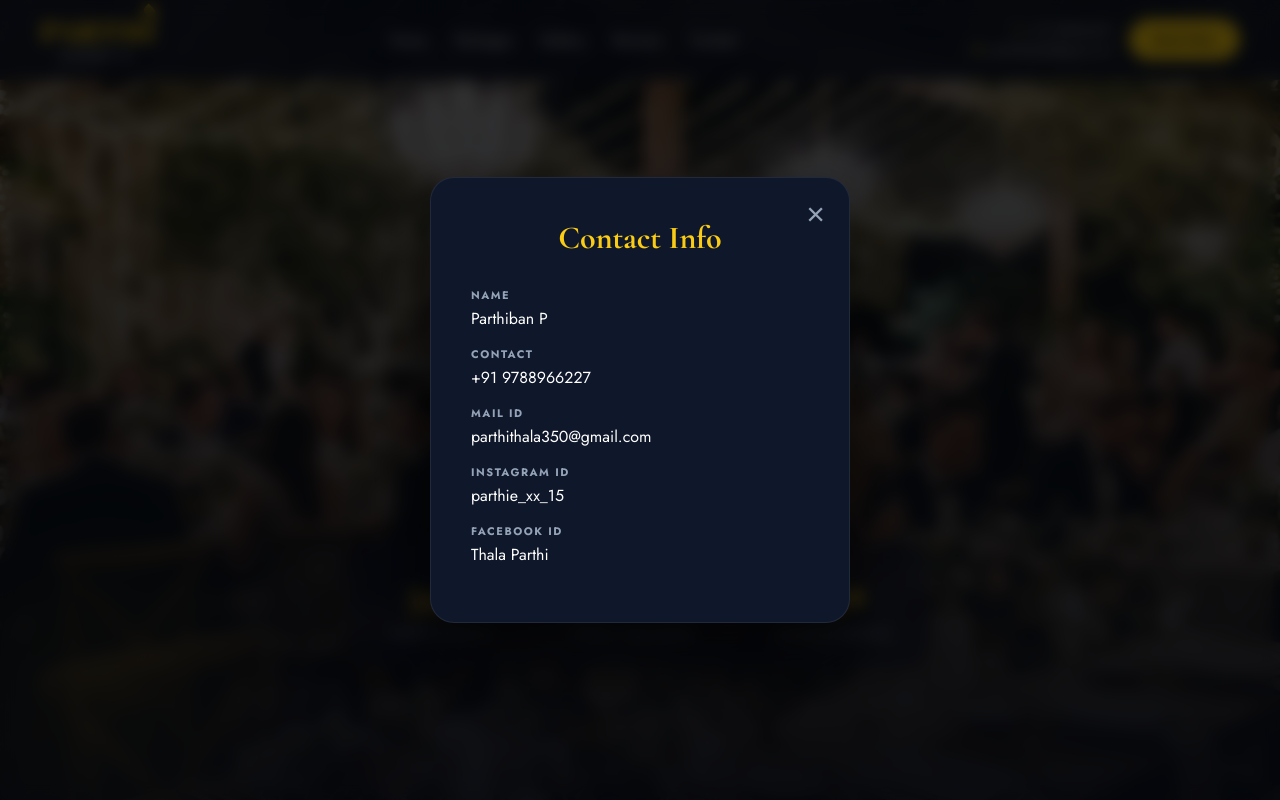
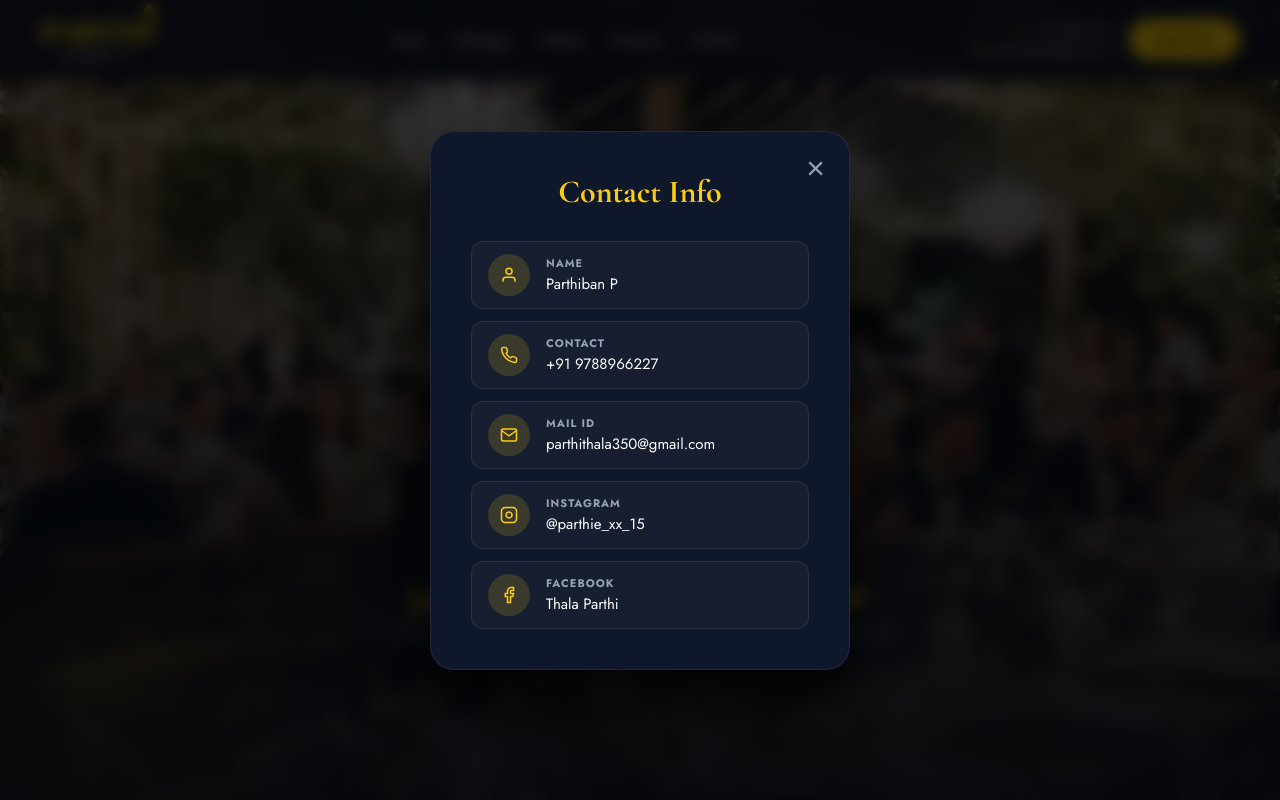
Before and after one commit to rk2725q-star/parthi-events, a React (Vite) app: page / in a window 1280 px wide. Both pictures are taken after a click on the button "Contact Us". Shown: the top 800 px of the page. Built offline with nearby package versions, Linux system fonts and the light colour scheme.

Commit message:
Update reviews layout and contact popup links/animations

```diff
--- a/src/components/Hero.css
+++ b/src/components/Hero.css
@@ -170,18 +170,128 @@
   text-align: center;
 }
 
-.contact-details p {
-  color: var(--white);
-  font-size: 16px;
-  margin-bottom: 16px;
+.contact-details {
+  display: flex;
+  flex-direction: column;
+  gap: 12px;
+}
+
+.contact-link {
+  display: flex;
+  align-items: center;
+  gap: 16px;
+  padding: 12px 16px;
+  background: rgba(255, 255, 255, 0.03);
+  border: 1px solid var(--border-color);
+  border-radius: 12px;
+  text-decoration: none;
+  transition: all 0.3s ease;
+}
+
+.contact-link:not(.static):hover {
+  background: rgba(250, 204, 21, 0.08);
+  border-color: var(--yellow);
+  transform: translateX(4px);
+}
+
+.contact-icon {
+  width: 42px;
+  height: 42px;
+  background: rgba(250, 204, 21, 0.15);
+  color: var(--yellow);
+  border-radius: 50%;
+  display: flex;
+  align-items: center;
+  justify-content: center;
+  flex-shrink: 0;
+}
+
+.contact-icon svg {
+  width: 18px;
+  height: 18px;
+}
+
+.contact-text {
   display: flex;
   flex-direction: column;
 }
 
-.contact-details p strong {
+.contact-text strong {
   color: var(--text-muted);
   font-size: 11px;
   text-transform: uppercase;
-  letter-spacing: 1.5px;
-  margin-bottom: 4px;
+  letter-spacing: 1px;
+  margin-bottom: 2px;
 }
+
+.contact-text span {
+  color: var(--white);
+  font-size: 15px;
+  font-family: 'Jost', sans-serif;
+  transition: color 0.3s;
+}
+
+.contact-link:not(.static):hover .contact-text span {
+  color: var(--yellow);
+}
+
+.hearts-overlay {
+  position: fixed;
+  top: 0; left: 0; width: 100vw; height: 100vh;
+  pointer-events: none;
+  z-index: 9999;
+  display: flex;
+  justify-content: center;
+  align-items: center;
+}
+
+.quote-box {
+  background: rgba(15, 23, 42, 0.95);
+  padding: 40px 60px;
+  border-radius: 20px;
+  border: 2px solid var(--yellow);
+  box-shadow: 0 20px 50px rgba(0,0,0,0.8), 0 0 40px rgba(250, 204, 21, 0.3);
+  animation: zoomIn 0.5s cubic-bezier(0.175, 0.885, 0.32, 1.275) forwards, fadeOut 0.5s 3.5s forwards;
+  max-width: 80%;
+}
+
+.quote-box h2 {
+  color: var(--yellow);
+  font-family: 'Cormorant Garamond', serif;
+  font-size: 36px;
+  text-align: center;
+  margin: 0;
+  line-height: 1.4;
+}
+
+@keyframes zoomIn {
+  from { opacity: 0; transform: scale(0.5); }
+  to { opacity: 1; transform: scale(1); }
+}
+
+@keyframes fadeOut {
+  from { opacity: 1; }
+  to { opacity: 0; }
+}
+
+.heart {
+  position: absolute;
+  font-size: 40px;
+  bottom: -100px;
+  animation: floatUp 3s ease-in forwards;
+  opacity: 0;
+}
+
+.heart-1 { left: 10%; animation-delay: 0.2s; font-size: 50px; }
+.heart-2 { left: 30%; animation-delay: 0.6s; font-size: 30px; }
+.heart-3 { left: 50%; animation-delay: 0.1s; font-size: 70px; }
+.heart-4 { left: 70%; animation-delay: 0.4s; font-size: 40px; }
+.heart-5 { left: 85%; animation-delay: 0.8s; font-size: 35px; }
+.heart-6 { left: 20%; animation-delay: 1.0s; font-size: 45px; }
+.heart-7 { left: 60%; animation-delay: 0.7s; font-size: 55px; }
+.heart-8 { left: 40%; animation-delay: 0.3s; font-size: 38px; }
+
+@keyframes floatUp {
+  0% { transform: translateY(0) scale(1) rotate(0deg); opacity: 1; }
+  100% { transform: translateY(-110vh) scale(1.5) rotate(360deg); opacity: 0; }
+}
--- a/src/components/Hero.jsx
+++ b/src/components/Hero.jsx
@@ -10,6 +10,14 @@ const backgrounds = [
 const Hero = () => {
   const [currentBg, setCurrentBg] = useState(0);
   const [showContact, setShowContact] = useState(false);
+  const [showHearts, setShowHearts] = useState(false);
+
+  const handleNameClick = () => {
+    setShowHearts(true);
+    setTimeout(() => {
+      setShowHearts(false);
+    }, 4000);
+  };
 
   useEffect(() => {
     const interval = setInterval(() => {
@@ -58,13 +66,44 @@ const Hero = () => {
             <button className="close-btn" onClick={() => setShowContact(false)}>×</button>
             <h3>Contact Info</h3>
             <div className="contact-details">
-              <p><strong>Name</strong> Parthiban P</p>
-              <p><strong>Contact</strong> +91 9788966227</p>
-              <p><strong>Mail ID</strong> parthithala350@gmail.com</p>
-              <p><strong>Instagram ID</strong> parthie_xx_15</p>
-              <p><strong>Facebook ID</strong> Thala Parthi</p>
+              <div className="contact-link" style={{ cursor: 'pointer' }} onClick={handleNameClick}>
+                <div className="contact-icon"><svg viewBox="0 0 24 24" fill="none" stroke="currentColor" strokeWidth="2"><path d="M20 21v-2a4 4 0 0 0-4-4H8a4 4 0 0 0-4 4v2"></path><circle cx="12" cy="7" r="4"></circle></svg></div>
+                <div className="contact-text"><strong>Name</strong><span>Parthiban P</span></div>
+              </div>
+              <a href="tel:+919788966227" className="contact-link">
+                <div className="contact-icon"><svg viewBox="0 0 24 24" fill="none" stroke="currentColor" strokeWidth="2"><path d="M22 16.92v3a2 2 0 0 1-2.18 2 19.79 19.79 0 0 1-8.63-3.07 19.5 19.5 0 0 1-6-6 19.79 19.79 0 0 1-3.07-8.67A2 2 0 0 1 4.11 2h3a2 2 0 0 1 2 1.72 12.84 12.84 0 0 0 .7 2.81 2 2 0 0 1-.45 2.11L8.09 9.91a16 16 0 0 0 6 6l1.27-1.27a2 2 0 0 1 2.11-.45 12.84 12.84 0 0 0 2.81.7A2 2 0 0 1 22 16.92z"></path></svg></div>
+                <div className="contact-text"><strong>Contact</strong><span>+91 9788966227</span></div>
+              </a>
+              <a href="https://mail.google.com/mail/?view=cm&fs=1&to=parthithala350@gmail.com" target="_blank" rel="noopener noreferrer" className="contact-link">
+                <div className="contact-icon"><svg viewBox="0 0 24 24" fill="none" stroke="currentColor" strokeWidth="2"><path d="M4 4h16c1.1 0 2 .9 2 2v12c0 1.1-.9 2-2 2H4c-1.1 0-2-.9-2-2V6c0-1.1.9-2 2-2z"></path><polyline points="22,6 12,13 2,6"></polyline></svg></div>
+                <div className="contact-text"><strong>Mail ID</strong><span>parthithala350@gmail.com</span></div>
+              </a>
+              <a href="https://www.instagram.com/parthie_xx_15" target="_blank" rel="noopener noreferrer" className="contact-link">
+                <div className="contact-icon"><svg viewBox="0 0 24 24" fill="none" stroke="currentColor" strokeWidth="2"><rect x="2" y="2" width="20" height="20" rx="5" ry="5"></rect><path d="M16 11.37A4 4 0 1 1 12.63 8 4 4 0 0 1 16 11.37z"></path><line x1="17.5" y1="6.5" x2="17.51" y2="6.5"></line></svg></div>
+                <div className="contact-text"><strong>Instagram</strong><span>@parthie_xx_15</span></div>
+              </a>
+              <a href="https://www.facebook.com/people/Thala-Parthi/pfbid032Enc1djSYVdqEKn3fQ8gaFYFzXEpAq8ctZKtp5oBjnJTeucJF7V7HJXPABZudFcUl/" target="_blank" rel="noopener noreferrer" className="contact-link">
+                <div className="contact-icon"><svg viewBox="0 0 24 24" fill="none" stroke="currentColor" strokeWidth="2"><path d="M18 2h-3a5 5 0 0 0-5 5v3H7v4h3v8h4v-8h3l1-4h-4V7a1 1 0 0 1 1-1h3z"></path></svg></div>
+                <div className="contact-text"><strong>Facebook</strong><span>Thala Parthi</span></div>
+              </a>
             </div>
           </div>
+        </div>
+      )}
+
+      {showHearts && (
+        <div className="hearts-overlay">
+          <div className="quote-box">
+            <h2>உங்கள் கோரிக்கைகள் அனைத்தும் சிறப்பாக நிறைவேற்றப்படும்... ❤️</h2>
+          </div>
+          <div className="heart heart-1">❤️</div>
+          <div className="heart heart-2">💖</div>
+          <div className="heart heart-3">❤️</div>
+          <div className="heart heart-4">💕</div>
+          <div className="heart heart-5">❤️</div>
+          <div className="heart heart-6">💝</div>
+          <div className="heart heart-7">💖</div>
+          <div className="heart heart-8">❤️</div>
         </div>
       )}
     </div>
--- a/src/components/Reviews.css
+++ b/src/components/Reviews.css
@@ -48,6 +48,23 @@
   color: var(--white);
   font-size: 15px;
 }
+.review-info {
+  display: flex;
+  flex-direction: column;
+  gap: 2px;
+}
+.review-location {
+  display: flex;
+  align-items: center;
+  gap: 4px;
+  font-size: 12px;
+  color: var(--text-muted);
+}
+.review-location svg {
+  width: 12px;
+  height: 12px;
+  color: var(--yellow);
+}
 @media (max-width: 768px) {
   .reviews-grid { grid-template-columns: 1fr; }
 }
--- a/src/components/Reviews.jsx
+++ b/src/components/Reviews.jsx
@@ -1,9 +1,9 @@
 import './Reviews.css';
 
 const reviews = [
-  { name: 'Arun Kumar', text: 'Parthi Events made our wedding absolutely perfect. The decorations were beyond our expectations!' },
-  { name: 'Priya Raj', text: 'Highly professional team. They handled our corporate event flawlessly from start to finish.' },
-  { name: 'Sanjay', text: 'Best event planners in Kallakurichi. The theme birthday party for my kid was a huge hit.' }
+  { name: 'Saravana', location: 'Karur', text: 'Parthi Events made our wedding absolutely perfect. The decorations were beyond our expectations!' },
+  { name: 'Santhosh', location: 'Kallakurichi', text: 'Highly professional team. They handled our corporate event flawlessly from start to finish.' },
+  { name: 'Ranjith', location: 'Dindigul', text: 'Best event planners in Kallakurichi. The theme birthday party for my kid was a huge hit.' }
 ];
 
 const Reviews = () => {
@@ -21,7 +21,13 @@ const Reviews = () => {
             <p className="review-text">"{r.text}"</p>
             <div className="review-author">
               <div className="review-avatar">{r.name.charAt(0)}</div>
-              <div className="review-name">{r.name}</div>
+              <div className="review-info">
+                <div className="review-name">{r.name}</div>
+                <div className="review-location">
+                  <svg viewBox="0 0 24 24" fill="none" stroke="currentColor" strokeWidth="2"><path d="M21 10c0 7-9 13-9 13s-9-6-9-13a9 9 0 0 1 18 0z"></path><circle cx="12" cy="10" r="3"></circle></svg>
+                  {r.location}
+                </div>
+              </div>
             </div>
           </div>
         ))}
```
